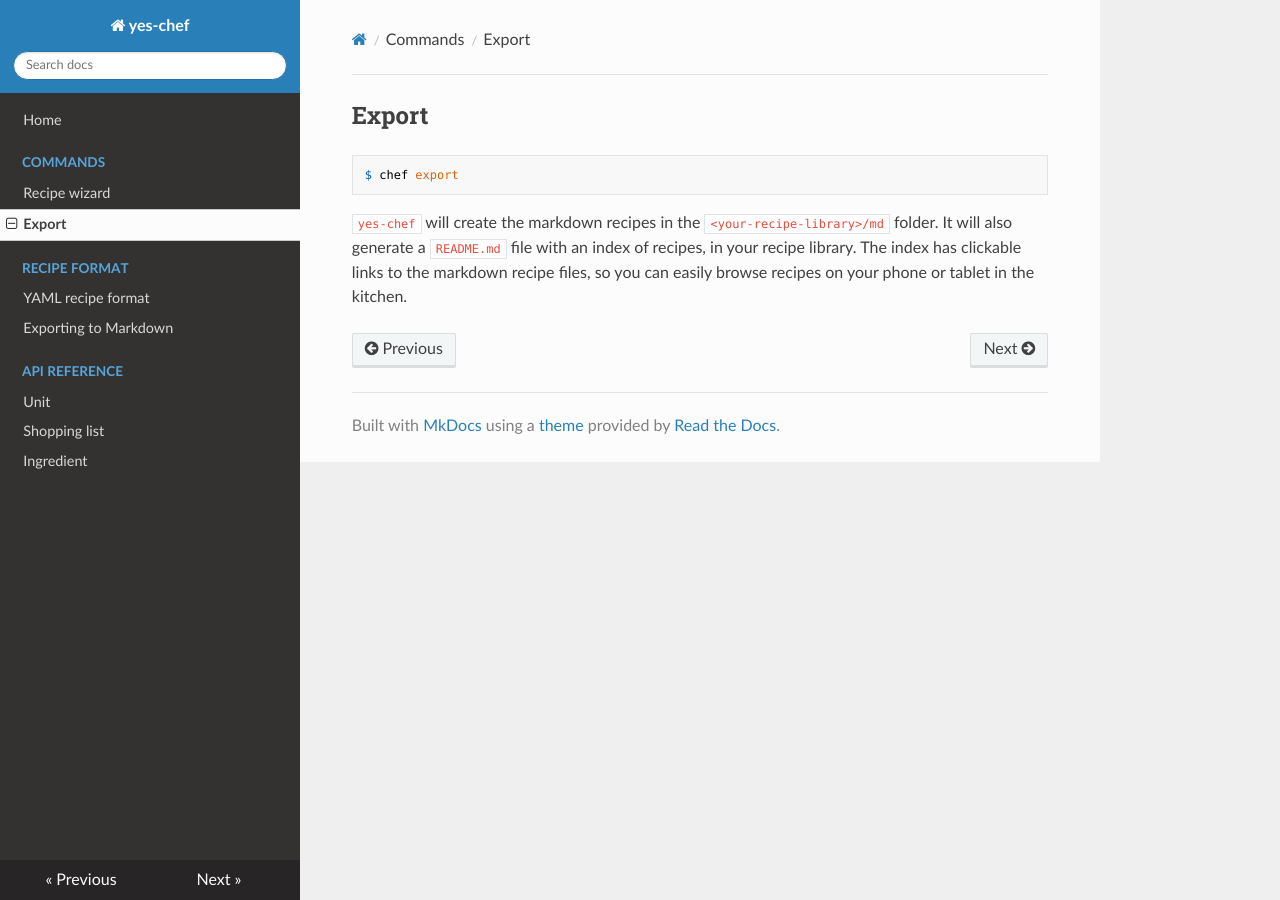
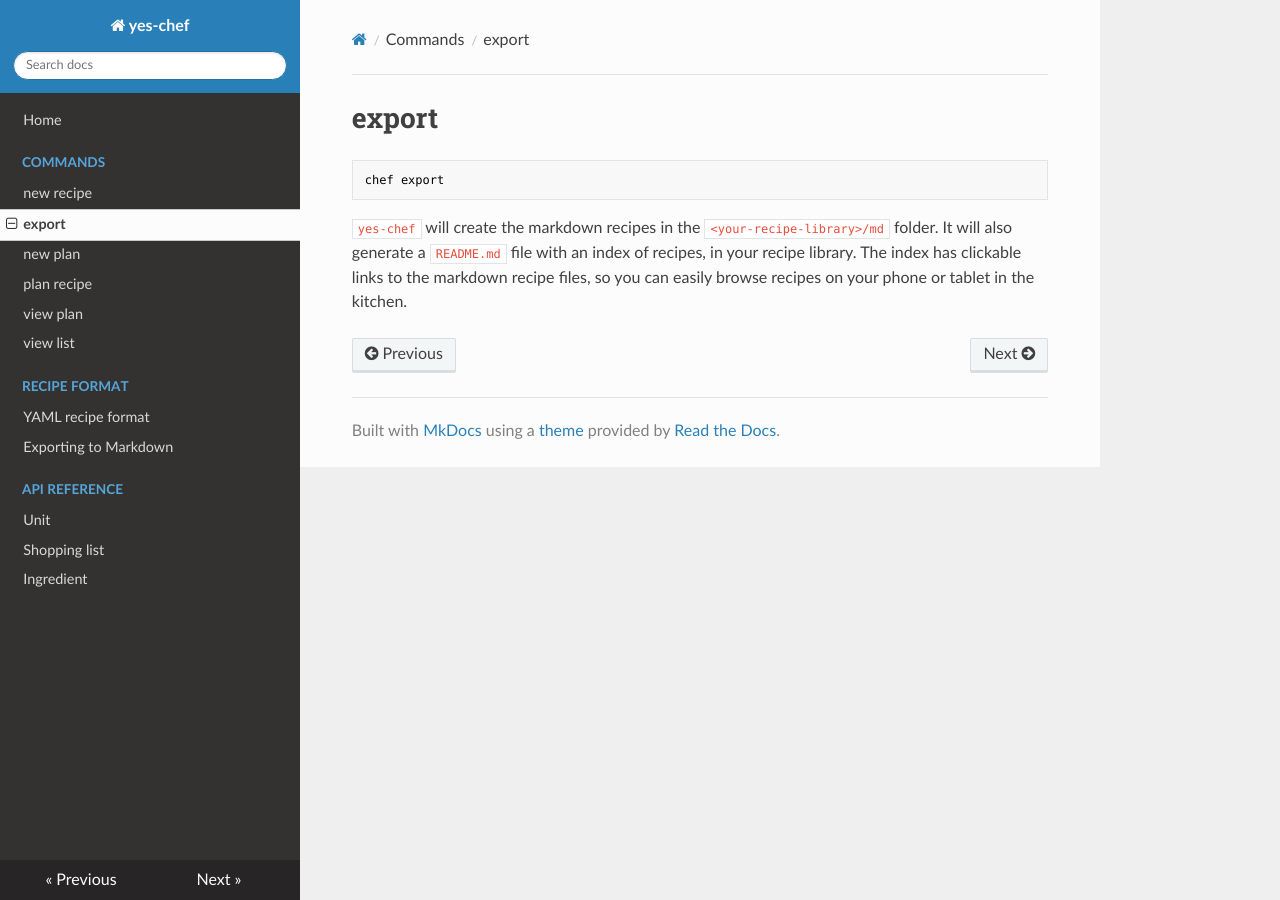
Before and after one commit to binnev/chef, an MkDocs documentation site: the page built from docs/commands/export.md, in a window 1280 px wide. Built offline with MkDocs 1.6.1, drawn with Linux system fonts in a browser that asks for light colours; nearby versions of some CDN libraries.

Commit message:
docs: more commands

````diff
--- a/docs/commands/export.md
+++ b/docs/commands/export.md
@@ -1,7 +1,7 @@
-## Export
+# export
 
 ```shell
-$ chef export
+chef export
 ```
 
 `yes-chef` will create the markdown recipes in the `<your-recipe-library>/md` folder. It will also generate a `README.md` file with an index of recipes, in your recipe library. The index has clickable links to the markdown recipe files, so you can easily browse recipes on your phone or tablet in the kitchen.
--- a/docs/commands/recipe_wizard.md
+++ b/docs/commands/recipe_wizard.md
@@ -1,4 +1,4 @@
-# Recipe wizard
+# new recipe
 
 ```shell
 chef new recipe
--- a/mkdocs.yml
+++ b/mkdocs.yml
@@ -11,6 +11,10 @@ nav:
   - Commands:
       - commands/recipe_wizard.md
       - commands/export.md
+      - commands/new_plan.md
+      - commands/plan_recipe.md
+      - commands/view_plan.md
+      - commands/view_list.md
 
   - Recipe format:
       - recipe/yaml.md
````
Also changed, not shown: docs/commands/new_plan.md (added, +7 -0 lines), docs/commands/plan_recipe.md (added, +34 -0 lines), docs/commands/view_list.md (added, +41 -0 lines), docs/commands/view_plan.md (added, +16 -0 lines).
